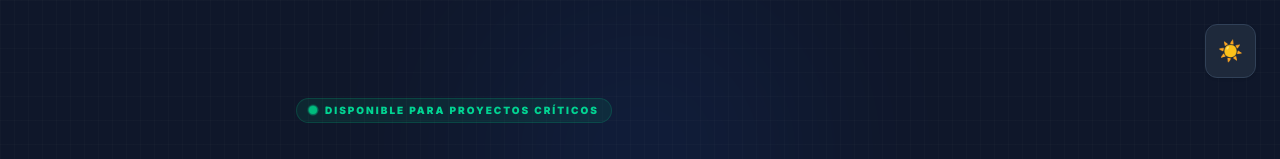
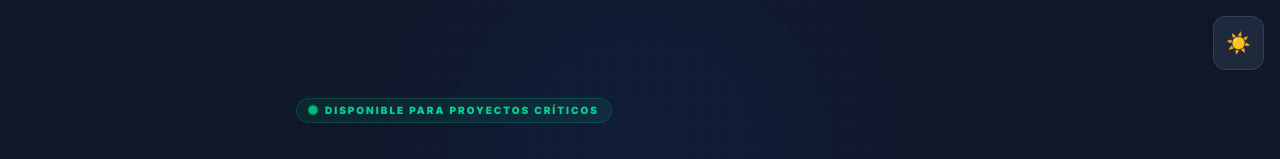
Before and after one commit to drusystem/drusystem.github.io, a Next.js app: page / in a window 1280 px wide. Shown: the top 159 px of the page. Built offline with nearby package versions, Linux system fonts and the light colour scheme.

Commit message:
fix: correción de scroll horizontal por themeToggle

```diff
--- a/src/presentation/components/ui/ThemeToggle.tsx
+++ b/src/presentation/components/ui/ThemeToggle.tsx
@@ -13,7 +13,7 @@ export const ThemeToggle = () => {
   return (
     <button
       onClick={() => setTheme(theme === "dark" ? "light" : "dark")}
-      className="fixed top-6 right-6 p-3 rounded-xl bg-slate-100 dark:bg-surface border border-slate-200 dark:border-slate-700 shadow-sm hover:shadow-md transition-all z-50 group"
+      className="fixed top-4 right-4 max-w-[calc(100vw-1rem)] p-3 rounded-xl bg-slate-100 dark:bg-surface border border-slate-200 dark:border-slate-700 shadow-sm hover:shadow-md transition-all z-50 group"
       aria-label="Toggle Theme"
     >
       <span className="text-xl group-hover:scale-110 block transition-transform">
```
